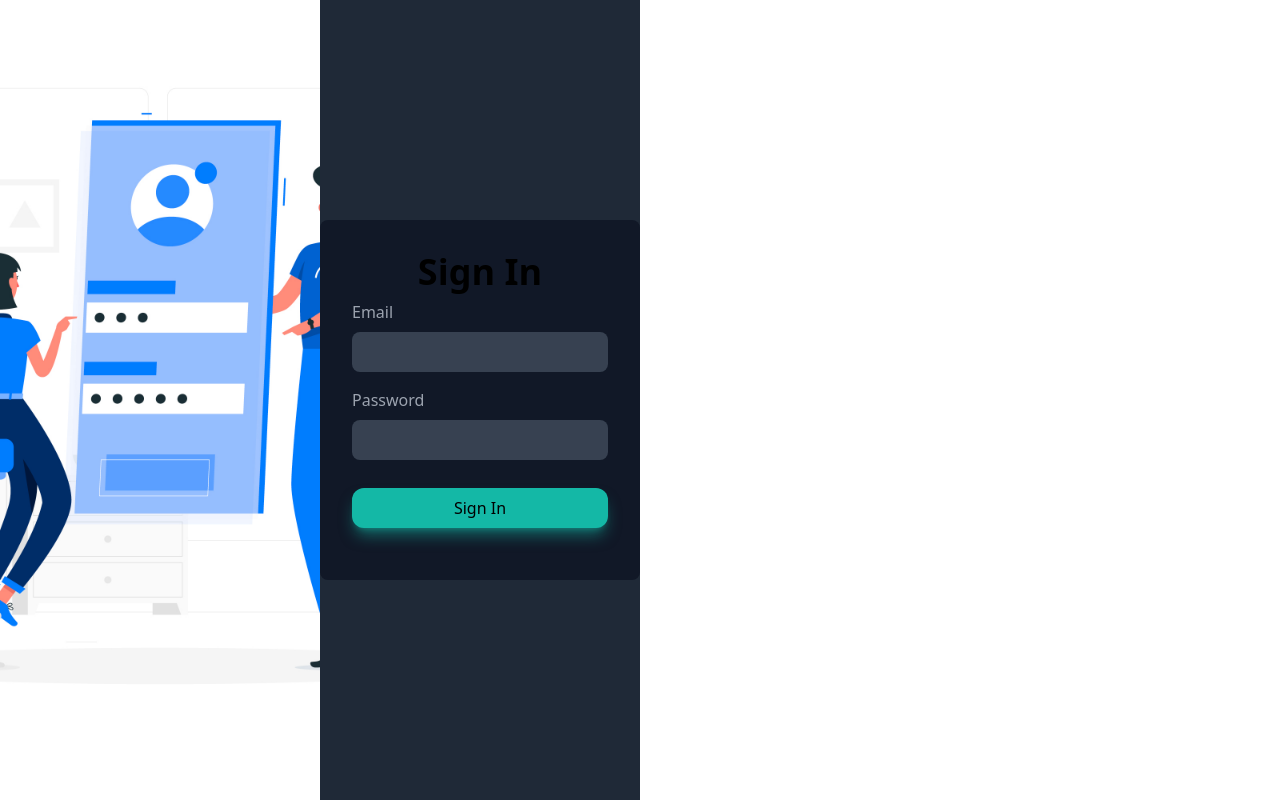
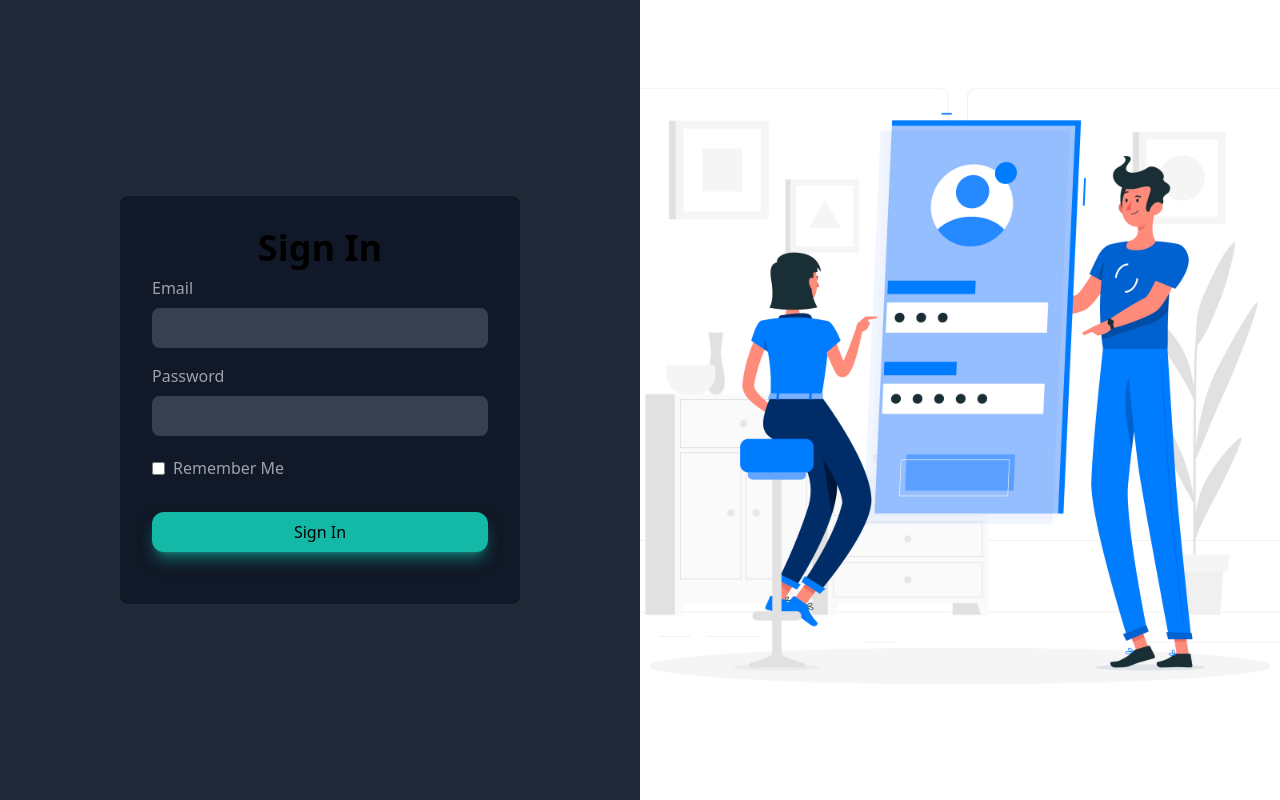
Before and after one commit to HassineHelmi/assessement-test-Frontend, a React (Vite) app: page / in a window 1280 px wide. Built offline with nearby package versions, Linux system fonts and the light colour scheme.

Commit message:
still some issues in Login

```diff
--- a/package.json
+++ b/package.json
@@ -12,6 +12,7 @@
   "dependencies": {
     "react": "^18.2.0",
     "react-dom": "^18.2.0",
+    "react-router-dom": "^5.2.0",
     "validator": "^13.11.0"
   },
   "devDependencies": {
--- a/src/App.jsx
+++ b/src/App.jsx
@@ -1,17 +1,30 @@
-import { useState } from 'react'
-import reactLogo from './assets/react.svg'
-import viteLogo from '/vite.svg'
-import './App.css'
-import Login from './components/Login'
-import validator from 'validator'
-import { SyntheticEvent } from 'react'
+import React from "react";
+import {
+  BrowserRouter as Router,
+  Route,
+  Switch,
+  Redirect,
+} from "react-router-dom";
+import Login from "./components/Login";
+import Dashboard from "./components/Dashboard";
 
 function App() {
-
-
   return (
-    <div><Login /></div>
-  )
+    <Router>
+      <Switch>
+        <Route exact path="/">
+          <Login />
+        </Route>
+        <Route path="/dashboard">
+          {localStorage.getItem("access_token") ? (
+            <Dashboard />
+          ) : (
+            <Redirect to="/" />
+          )}
+        </Route>
+      </Switch>
+    </Router>
+  );
 }
 
-export default App
+export default App;
--- /dev/null
+++ b/src/components/Dashboard.jsx
@@ -0,0 +1,16 @@
+import React, { useEffect } from "react";
+
+export default function Dashboard() {
+  useEffect(() => {
+    const accessToken = localStorage.getItem("access_token");
+    if (!accessToken) {
+      window.location.href = "/";
+    }
+  }, []);
+
+  return (
+    <div className="bg-gray-800 h-screen flex justify-center items-center">
+      <h1 className="text-4xl text-white">Welcome to the Dashboard!</h1>
+    </div>
+  );
+}
--- a/src/components/Login.jsx
+++ b/src/components/Login.jsx
@@ -1,58 +1,100 @@
 import React, { useState } from "react";
-import LoginImage from '../assets/LoginImage.jpg';
+import LoginImage from "../assets/LoginImage.jpg";
+import { useHistory } from "react-router-dom";
 
 export default function Login() {
-  const [email, setEmail] = useState('');
-  const [password, setPassword] = useState('');
+  const history = useHistory();
 
-  const submit = async (e) => {
+  const [formData, setFormData] = useState({
+    email: "",
+    password: "",
+  });
+
+  const [errorMessage, setErrorMessage] = useState(""); // New state for error message
+
+  const handleChange = (e) => {
+    const { name, value } = e.target;
+    setFormData({ ...formData, [name]: value });
+  };
+
+  const handleSubmit = async (e) => {
     e.preventDefault();
-    await fetch('http://localhost:3000/auth/Login', {
-      method: 'POST',
-      headers: { 'content-type': 'application/json' },
-      body: JSON.stringify({
-        email,
-        password
-      })
+
+    try {
+      const response = await fetch("http://localhost:3000/auth/sign-in", {
+        method: "POST",
+        headers: {
+          "Content-Type": "application/json",
+        },
+        body: JSON.stringify(formData),
       });
+
+      if (response.ok) {
+        const data = await response.json();
+        localStorage.setItem("access_token", data.access_token);
+
+        // Use the history object to navigate to the dashboard
+        history.push("/dashboard");
+      } else {
+        const errorData = await response.json();
+        setErrorMessage(errorData.message);
+      }
+    } catch (error) {
+      // Handle error
+      console.error("Error:", error);
+    }
   };
 
   return (
     <div className="grid grid-cols-1 sm:grid-cols-2 h-screen w-full">
-      {
-        <div className="grid grid-cols-1 sm:grid-cols-2 h-screen w-full">
-        <div className="hidden sm:block  flex-col justify-center">
-          <img className="w-full h-full object-cover" src={LoginImage} alt="" />
-        </div>
-
       <div className="bg-gray-800 flex flex-col justify-center">
-          <form className="max-w-[400px] w-full mx-auto bg-gray-900 p-8 rounded-lg" onSubmit={submit}>
-            <h2 className="text-4xl dark:text-white font-bold text-center">Sign In</h2>
+        <form
+          className="max-w-[400px] w-full mx-auto bg-gray-900 p-8 rounded-lg"
+          onSubmit={handleSubmit}
+        >
+          <h2 className="text-4xl dark:text-white font-bold text-center">
+            Sign In
+          </h2>
+          {/* Display error message if present */}
+          {errorMessage && (
+            <p className="text-red-500 my-2 text-center">{errorMessage}</p>
+          )}
           <div className="flex flex-col text-gray-400 py-2">
             <label>Email</label>
             <input
               className="rounded-lg bg-gray-700 mt-2 p-2 focus:border-blue-500 focus:bg-gray-800"
               type="email"
               required
-                onChange={(e) => setEmail(e.target.value)}
+              name="email"
+              onChange={handleChange}
             />
           </div>
-
           <div className="flex flex-col text-gray-400 py-2">
             <label>Password</label>
             <input
               className="rounded-lg bg-gray-700 mt-2 p-2 focus:border-blue-500 focus:bg-gray-800"
               type="password"
-                required
-                onChange={(e) => setPassword(e.target.value)}
+              name="password"
+              onChange={handleChange}
             />
           </div>
-
-            <button className="w-full my-5 py-2 bg-teal-500 rounded-xl shadow-lg shadow-teal-500/50">Sign In</button>
+          <div className="flex justify-between text-gray-400 py-3">
+            <p className="flex items-center">
+              <input className="mr-2" type="checkbox" />
+              Remember Me
+            </p>
+          </div>
+          <button
+            type="submit"
+            className="w-full my-5 py-2 bg-teal-500 rounded-xl shadow-lg shadow-teal-500/50"
+          >
+            Sign In
+          </button>
         </form>
       </div>
+      <div className="hidden sm:block flex-col justify-center">
+        <img className="w-full h-full object-cover" src={LoginImage} alt="" />
       </div>
-      }
     </div>
   );
 }
```
Also changed, not shown: 1 other file (tests, documents, lock files or other folders). Lines whose indentation alone changed are shown as unchanged.
